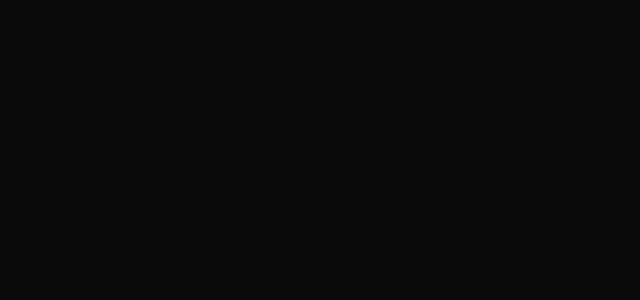
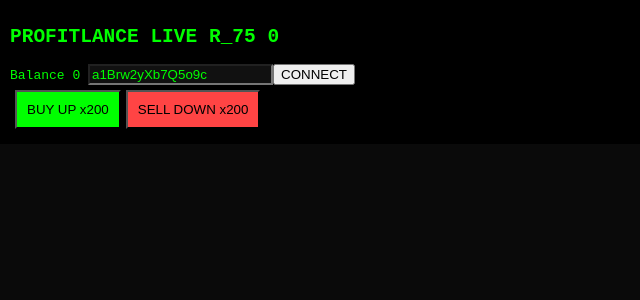
Before and after one commit to freddiekogei06/profitlance, a Next.js app: page / in a window 1280 px wide. Before the commit this address had no page. Shown: the top 300 px of the page, without its empty margins (0-640 px from the left). Built offline with nearby package versions, Linux system fonts and the light colour scheme; no server answers.

Commit message:
Implement WebSocket connection for live trading

```diff
--- /dev/null
+++ b/app/page.tsx
@@ -0,0 +1,18 @@
+"use client"
+import { useState, useEffect, useRef } from 'react'
+export default function Page(){
+  const [price,setPrice]=useState(0)
+  const [balance,setBalance]=useState('0')
+  const [token,setToken]=useState('a1Brw2yXb7Q5o9c')
+  const ws=useRef<any>(null)
+  const [log,setLog]=useState<string[]>([])
+  useEffect(()=>{
+    const w=new WebSocket('wss://ws.derivws.com/websockets/v3?app_id=1089')
+    ws.current=w
+    w.onopen=()=>{setLog(l=>['WS OPEN',...l]); w.send(JSON.stringify({ticks:'R_75'})); if(token) auth(token)}
+    w.onmessage=(e)=>{const d=JSON.parse(e.data); if(d.tick) setPrice(d.tick.quote); if(d.authorize) {setBalance(d.authorize.balance); setLog(l=>[`BAL ${d.authorize.balance}`,...l])} if(d.buy) setLog(l=>[`BUY ${d.buy.contract_id}`,...l])}
+  },[])
+  const auth=(tk:string)=>{ws.current.send(JSON.stringify({authorize:tk})); ws.current.send(JSON.stringify({balance:1}))}
+  const buy=(t:string)=>{ws.current.send(JSON.stringify({buy:1,price:1,parameters:{amount:1,basis:'stake',contract_type:t,currency:'USD',symbol:'R_75',multiplier:200}}))}
+  return <div style={{background:'#000',color:'#0f0',padding:10,fontFamily:'monospace'}}><h2>PROFITLANCE LIVE R_75 {price}</h2><div>Balance {balance} <input value={token} onChange={e=>setToken(e.target.value)} style={{background:'#111',color:'#0f0'}}/><button onClick={()=>auth(token)}>CONNECT</button></div><button onClick={()=>buy('CALL')} style={{background:'#0f0',padding:10,margin:5}}>BUY UP x200</button><button onClick={()=>buy('PUT')} style={{background:'#f44',padding:10}}>SELL DOWN x200</button><div>{log.map((l,i)=><div key={i}>{l}</div>)}</div></div>
+}
```
